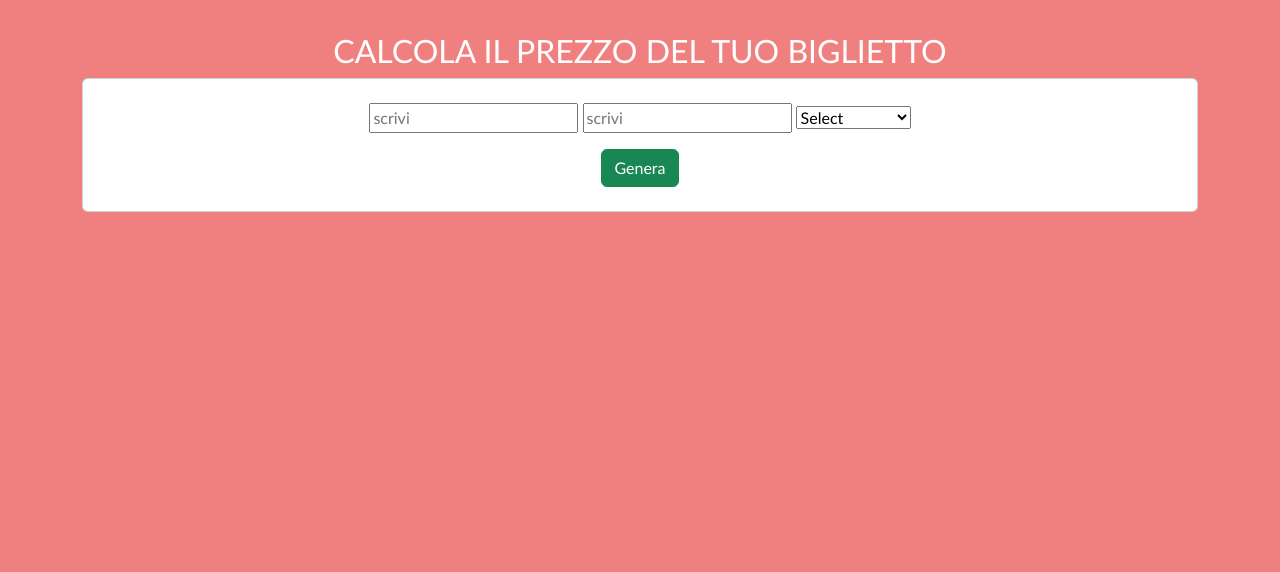
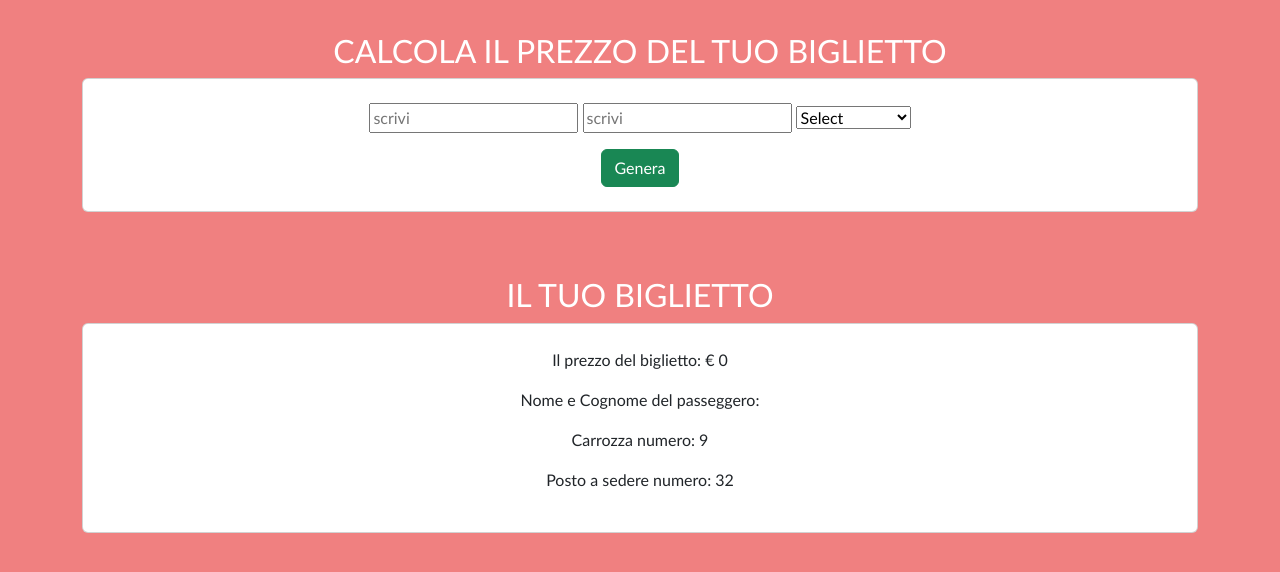
Before and after one commit to aldoaquino451/js-biglietto-treno-form, a plain HTML site: page index.html in a window 1280 px wide. Both pictures are taken after a click on the button "Genera". Drawn offline with nearby package versions, Linux system fonts and the light colour scheme.

Commit message:
[add] informazioni del biglietto

```diff
--- a/css/style.css
+++ b/css/style.css
@@ -3,3 +3,7 @@ body {
   background-color: lightcoral;
   font-family:'Trebuchet MS', 'Lucida Sans Unicode', 'Lucida Grande', 'Lucida Sans', Arial, sans-serif;
 }
+
+.hidden {
+  display: none;
+}
--- a/index.html
+++ b/index.html
@@ -61,12 +61,15 @@
 
       </div>
 
-      <div class="d-none col-12 my-3 py-3">
+      <div id="ticket" class="hidden col-12 my-3 py-3">
 
         <h2 class="text-uppercase text-white">il tuo biglietto</h2>
 
         <div class="card py-4">
-          bibiglietto
+          <p>Il prezzo del biglietto: &euro; <span  id="price"></span></p>
+          <p>Nome e Cognome del passeggero: <span id="passenger"></span></p>
+          <p>Carrozza numero: <span id="carriage"></span></p>
+          <p>Posto a sedere numero: <span id="seat"></span></p>
         </div>
 
       </div>
--- a/js/script.js
+++ b/js/script.js
@@ -18,6 +18,12 @@ const euroKm = 0.21;
 // calculator
 const intialCost = distance * euroKm;
 let finalCost;
+//
+const ticket = document.querySelector('#ticket')
+const price = document.querySelector('#price')
+const passenger = document.querySelector('#passenger')
+const carriage = document.querySelector('#carriage')
+const seat = document.querySelector('#seat')
 
 generate.addEventListener('click', function(){
 
@@ -37,5 +43,14 @@ generate.addEventListener('click', function(){
 
   console.log(finalCost)
 
+  ticket.classList.remove('hidden')
+
+  price.innerHTML =+ finalCost;
+  passenger.innerHTML = fullname;
+  carriage.innerHTML = Math.floor((Math.random() * 9) + 1);
+  seat.innerHTML = Math.floor((Math.random() * 60) + 1);
+
+
+
 
 });
```
